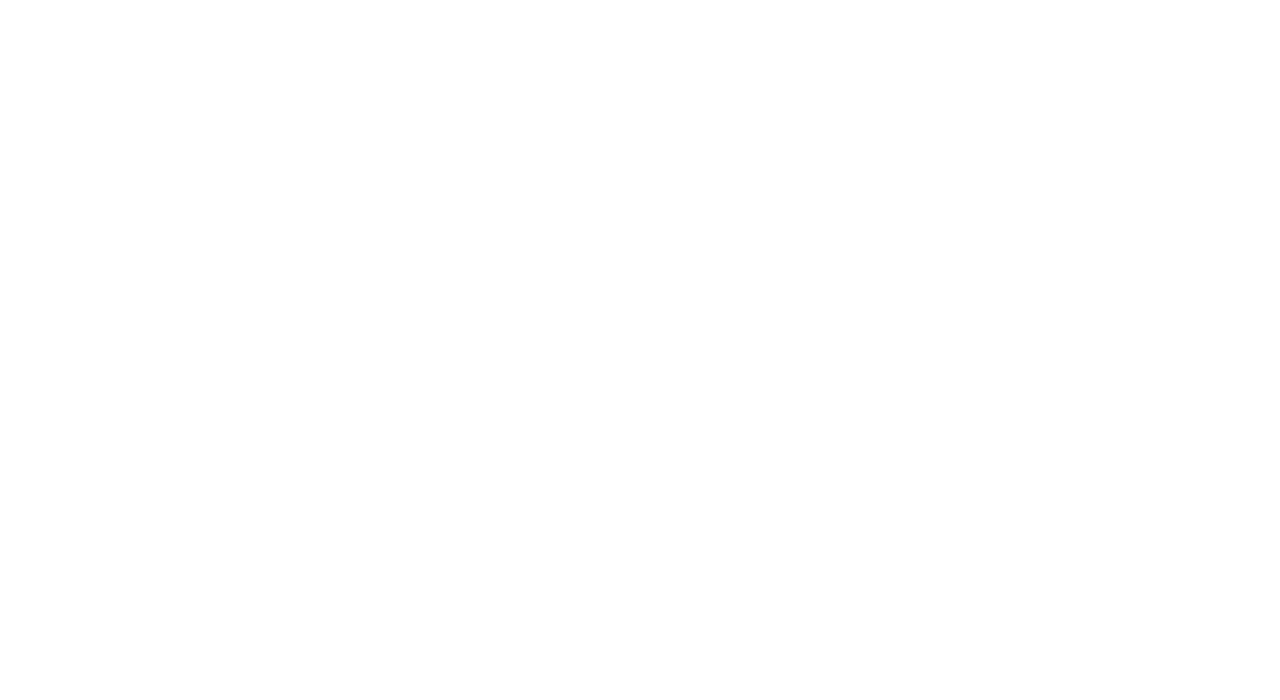
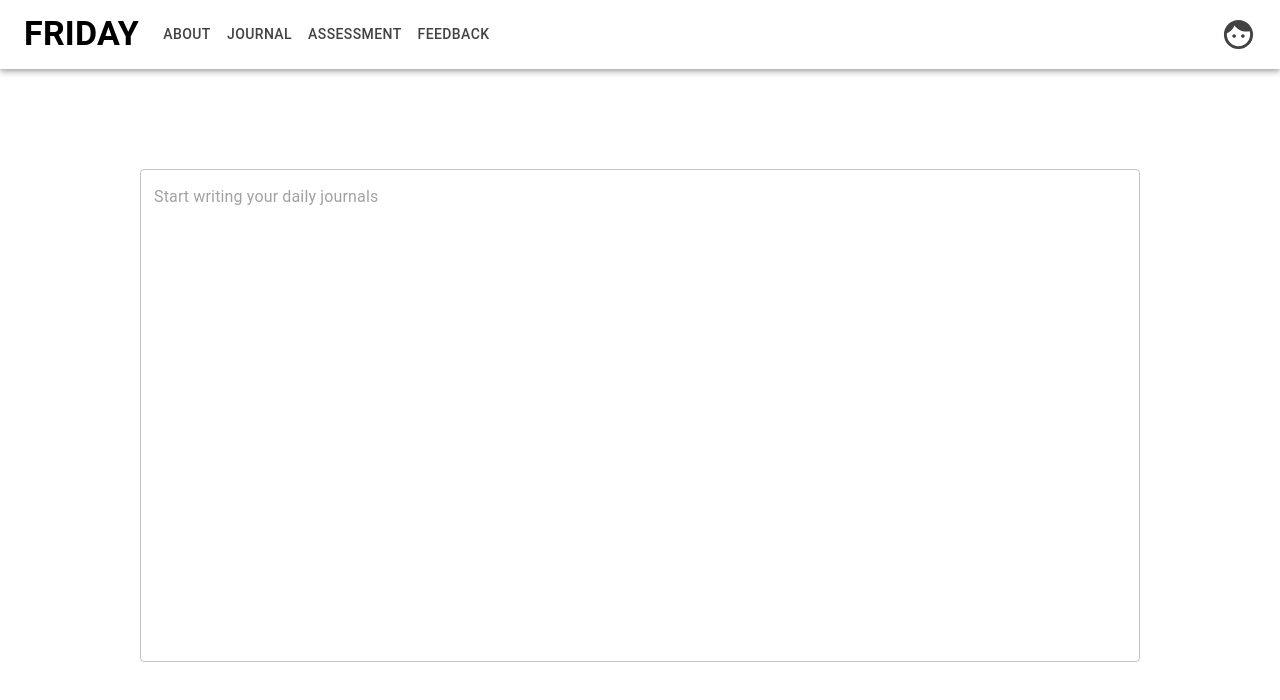
Before and after one commit to senni0418/Friday, a React (Create React App) app in the folder friday/: page /journal in a window 1280 px wide. Before the commit this address had no page. Shown: the top 700 px of the page. Built offline with nearby package versions, Linux system fonts and the light colour scheme.

Commit message:
add journal page

```diff
--- a/friday/src/App.js
+++ b/friday/src/App.js
@@ -20,12 +20,13 @@
           <Route path="/home" element={<Home />} />
           <Route path="/about" element={<About />} />
           <Route path="/assessment" element={<Assessment />} />
+          <Route path="/journal" element={<Journal />} />
           {/* <Route path="/journal" element={<Journal />} />
           <Route path='/feedback' component={() => {
             window.location.href = 'https://google.com';
             return null;
           }}/>
-          <Route path="/*" element={<Error/>} /> */}
+          <Route path="/*" element={<Error/>} />  */}
       </Routes>
     </Router>
   );
--- a/friday/src/components/Basic/js/ResponsiveAppBar.jsx
+++ b/friday/src/components/Basic/js/ResponsiveAppBar.jsx
@@ -14,7 +14,7 @@
 import MenuItem from '@mui/material/MenuItem';
 import { grey } from '@mui/material/colors';
 
-const pages = ['About', 'Assessment', 'Feedback'];
+const pages = ['About', 'Journal', 'Assessment', 'Feedback'];
 const settings = ['Profile', 'Account', 'Dashboard', 'Logout'];
 const defaultColor = grey[800]
 const ResponsiveAppBar = () => {
--- a/friday/src/features/Journal.js
+++ b/friday/src/features/Journal.js
@@ -1,8 +1,23 @@
-import React from 'react';
+import React, {useState} from 'react';
+import ResponsiveAppBar from '../components/Basic/js/ResponsiveAppBar';
+import TextField from '@mui/material/TextField';
 
 const Journal = () => {
+    const [text, setText] = useState('')
+
+
     return (
-        <div>this is my Journal component</div>
+        <>
+            <ResponsiveAppBar/>
+            <div style={{display: 'flex', justifyContent:'center', marginTop: '100px', height: '100vh'}}>
+                <TextField
+                    placeholder="Start writing your daily journals"
+                    multiline
+                    rows={20}
+                    sx={{width: 1000}}
+                />
+            </div>
+        </>
     );
 }
 
```
Also changed, not shown: 1 other file (tests, documents, lock files or other folders).
